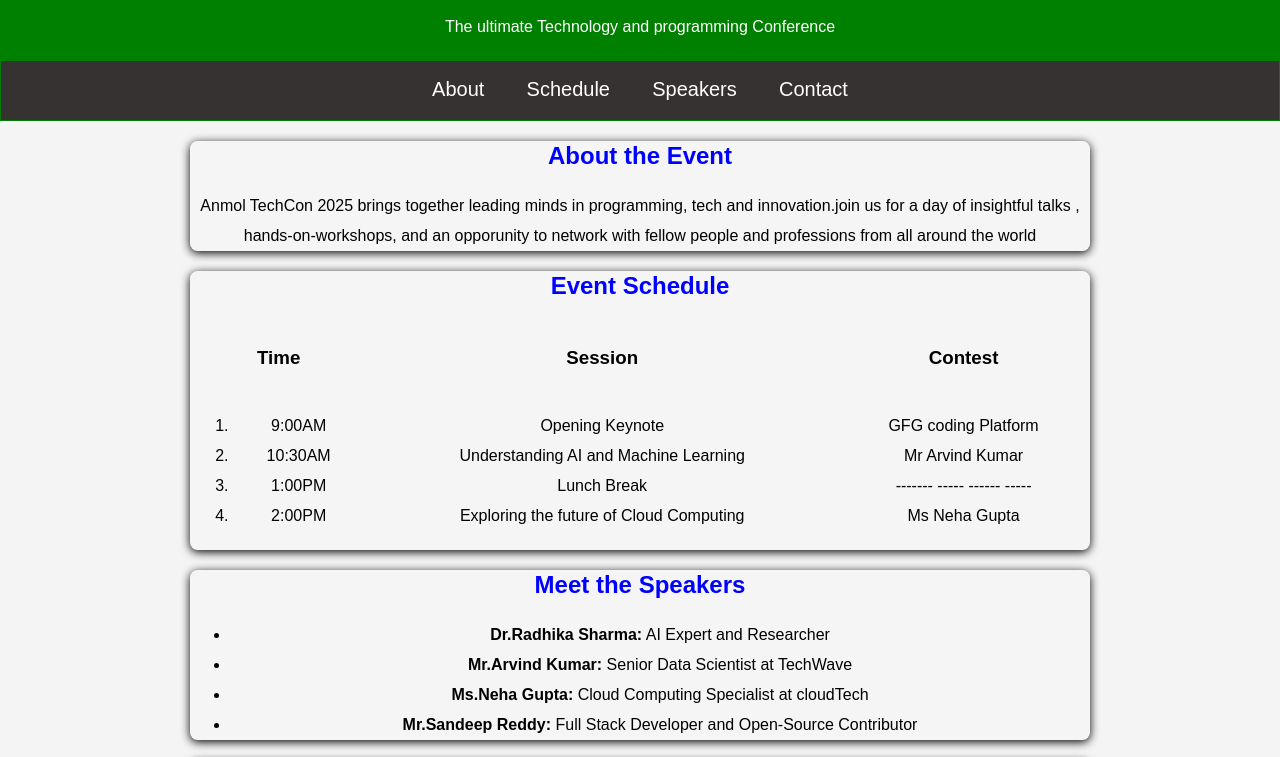
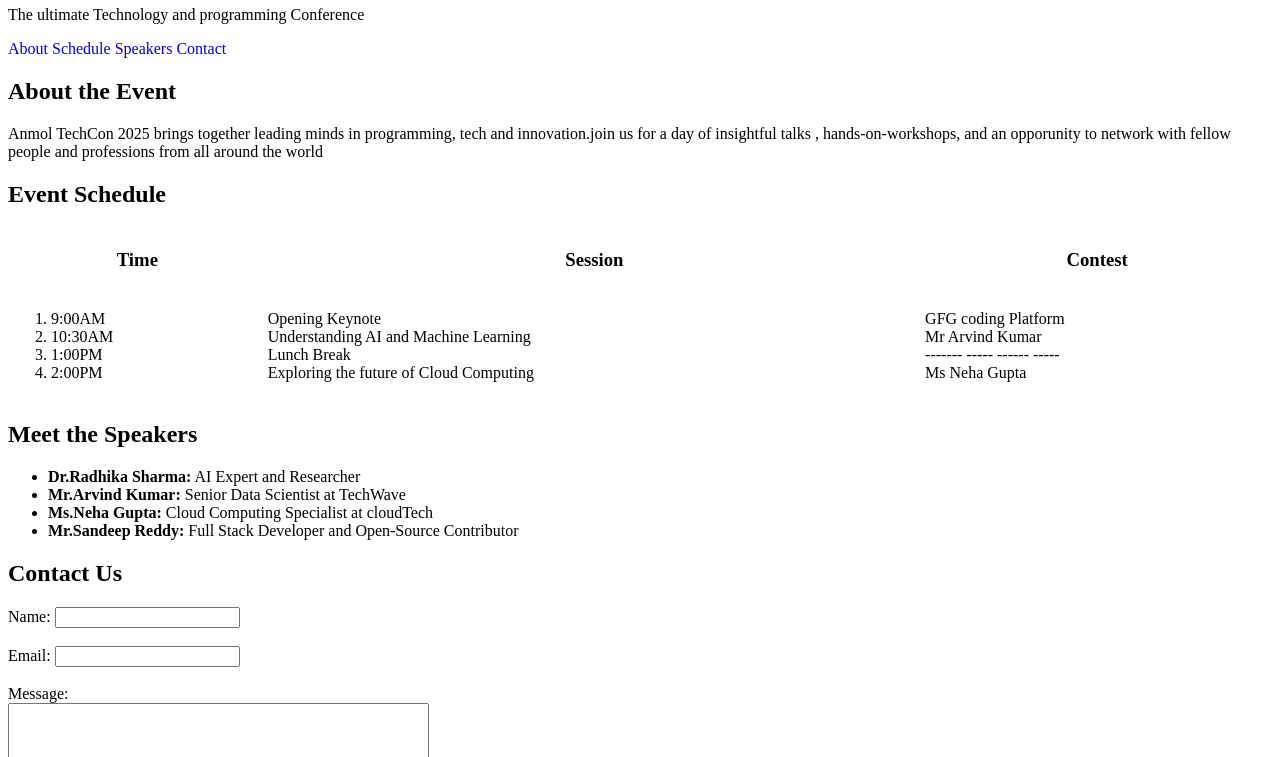
Before and after one commit to Anmol0240/Event-Website, a plain HTML site: page index.html in a window 1280 px wide. Shown: the part 74-831 px from the top of the page. Drawn offline with Linux system fonts and the light colour scheme.

Commit message:
Update style.css

```diff
--- a/style.css
+++ b/style.css
@@ -1,51 +1,122 @@
-body{
+<!DOCTYPE html>
+<html lang="en">
+<head>
+    <meta charset="UTF-8">
+    <meta name="viewport" content="width=device-width, initial-scale=1.0">
+    <title>Event WebPage</title>
+    <link rel="stylesheet" href="style.css">
+    <style>
+        a {
+            text-decoration: none;
+        }
+    </style>
+</head>
+<body>
+    <header class="header">
+        <h1 class="heading" >
+            Welcome to Super TechCon 2025
+        </h1>
+        <p class="heading">
+            The ultimate Technology and programming Conference
+        </p>
+        <nav class="nav">
+            <a href="#About" class="a">About</a>
+            <a href="#Schedule" class="a">Schedule</a>
+            <a href="#speakers" class="a">Speakers</a>
+            <a href="#Contact" class="a">Contact</a>
 
-    font-family: Arial, sans-serif;
-    margin: 0;
-    padding: 0;
-    background: #f4f4f4;
-}
+        </nav>
+    </header>
 
 
-header{
-    line-height: 01cm;
-    background: green;
-    color: white;
-    text-align: center;
-    padding: 01px;
+    <section id="about">
+        <h2>
+            About the Event
+        </h2>
+        <p class="one">
+            Anmol TechCon 2025 brings together leading minds in programming, tech and innovation.join us for a day of insightful talks , hands-on-workshops, and an opporunity to network with fellow people and professions from all around the world
+        </p>
+    </section>
 
-}
-nav{
-    background: rgb(55, 50, 50);
-    padding: 10px;
-    color: white;
-    word-spacing: 1cm;
-    outline-color: aliceblue;
-}
 
-nav a{
-    font-size:20px;
-    color: white;
-    }
-nav a:hover{
-    color:red;
+    <section id="Schedule">
+        <h2>
+            Event Schedule
+        </h2>
+        <table width="100%">
+            <thead>
+                <th>
+                       <h3>Time</h3>
+                </th>
 
-}
 
-section{
-    text-align: center;
-    background: whitesmoke;
-    box-shadow: 0px 2px 10px black;
-    max-width: 900px;
-    margin: auto;
-    border-radius: 0.2cm;
-    line-height: 30px;
+                <th>
+                    <h3>Session</h3>
+                </th>
+                <th>
+                    <h3>Contest</h3>
+                </th>
+            </thead>
 
-}
-section h2{
-    color :blue
-}
 
-section :hover{
-    box-shadow: 0px 6px 18px black;
-}
+            <tr>
+                <td>
+                    <p>
+                        <ol>
+                            <li>9:00AM</li>
+                            <li>10:30AM</li>
+                            <li>1:00PM</li>
+                            <li>2:00PM</li>
+
+                        </ol>
+                    </p>
+                </td>
+
+
+
+
+                <td>
+
+                    <p>Opening Keynote <br>Understanding AI and Machine Learning <br> Lunch Break <br>Exploring the future of Cloud Computing </p>
+                </td>
+
+
+                <td>
+                    <p>
+                        GFG coding Platform <br>Mr Arvind Kumar <br>------- ----- ------ ----- <br>Ms Neha Gupta
+                    </p>
+                </td>
+
+            </tr>
+
+        </table>
+    </section>
+
+
+    <section id="speakers">
+        <h2>Meet the Speakers</h2>
+        <ul>
+            <li><b>Dr.Radhika Sharma:</b> AI Expert and Researcher</li>
+            <li><b>Mr.Arvind Kumar:</b> Senior Data Scientist at TechWave</li>
+            <li><b>Ms.Neha Gupta: </b>Cloud Computing Specialist at cloudTech</li>
+            <li><b>Mr.Sandeep Reddy:</b> Full Stack Developer and Open-Source Contributor</li>
+
+        </ul>
+    </section>
+
+    <section id="Contact">
+        <h2>Contact Us</h2>
+        <form action="thank you.html">
+            <label for="name">Name: </label>
+            <input type="text" required><br><br>
+            <label for="Email">Email: </label>
+            <input type="email" required>
+            <br><br>
+            <label for="message">Message:</label><br>
+            <textarea name="" id="message" cols="50" rows="10" required></textarea>
+            <br><br>
+            <input type="submit" value="send" >
+        </form>
+    </section>
+</body>
+</html>
```
